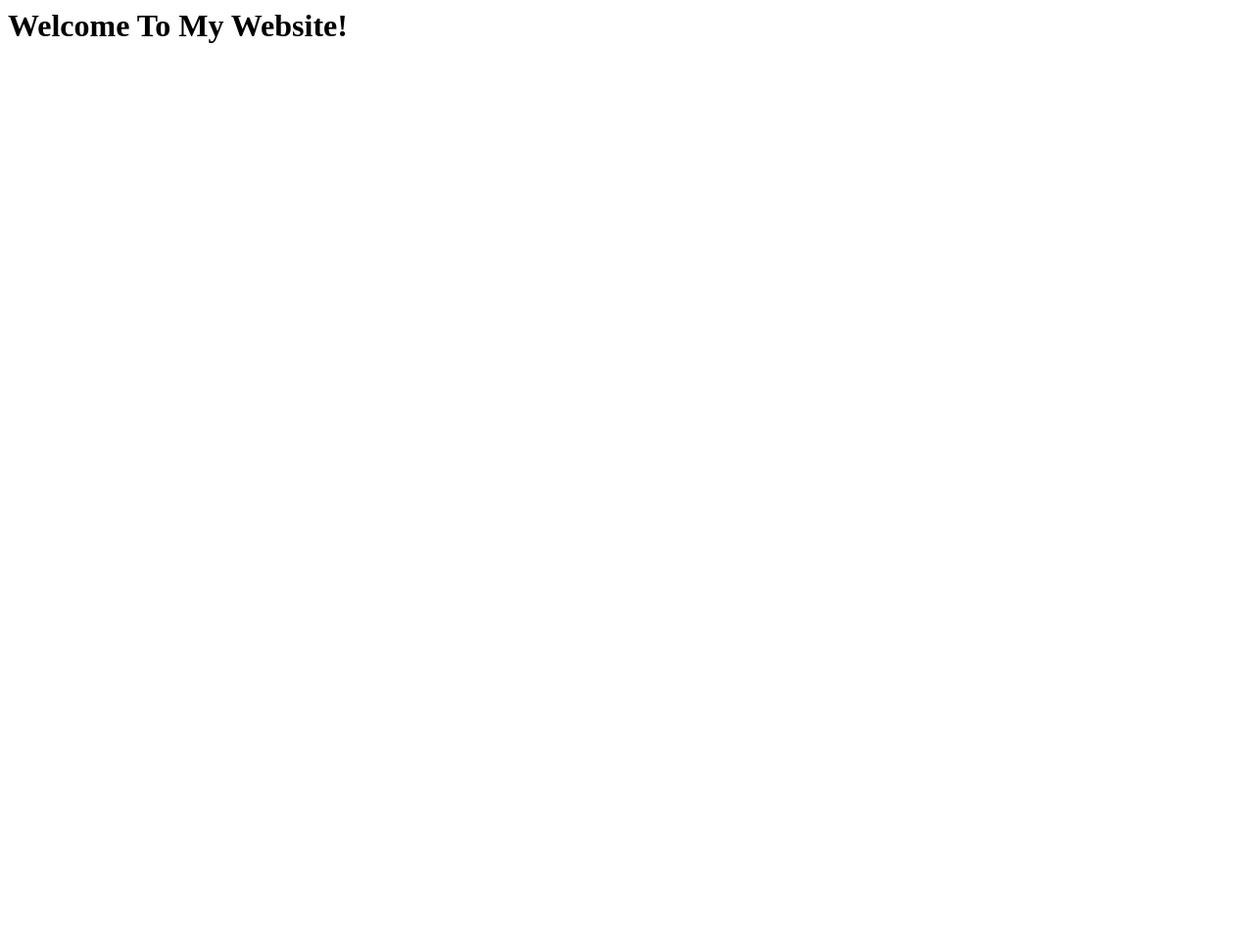
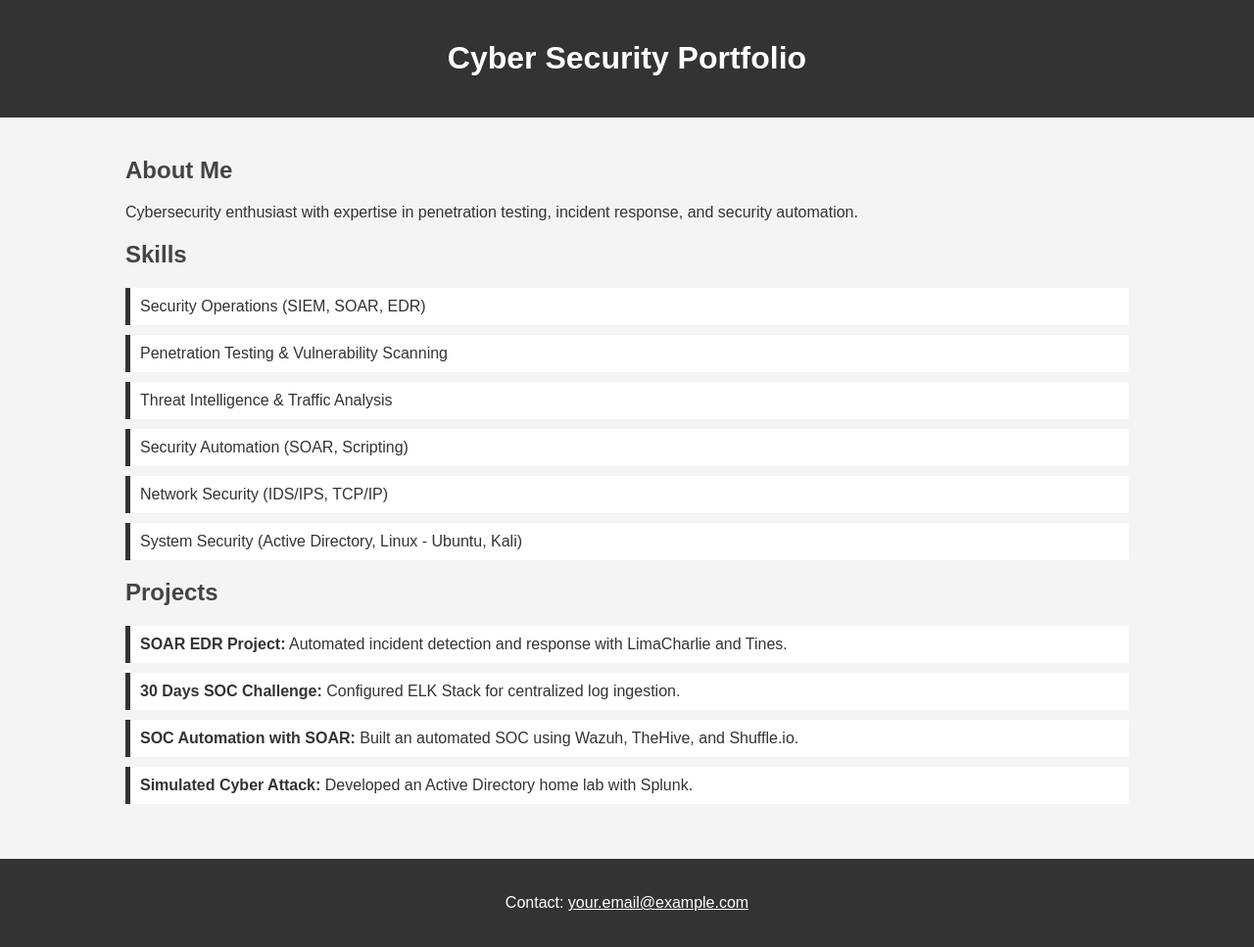
Before and after one commit to Vignesh0408/Vignesh-Ambaykar.Github.io, a plain HTML site: page index.html in a window 1280 px wide. Shown: the whole page at 98% size. Before the commit the page ends 800 px from the top, so only its background shows below. Drawn offline with Linux system fonts and the light colour scheme.

Commit message:
Update index.html

```diff
--- a/index.html
+++ b/index.html
@@ -1,8 +1,79 @@
-<html>
-  <head>
-    <title>My Website</title>
-  </head>
-  <body>
-    <h1>Welcome To My Website!</h1>
-  </body>
+<!DOCTYPE html>
+<html lang="en">
+<head>
+    <meta charset="UTF-8">
+    <meta name="viewport" content="width=device-width, initial-scale=1.0">
+    <title>Cyber Security Portfolio</title>
+    <style>
+        body {
+            font-family: Arial, sans-serif;
+            margin: 0;
+            padding: 0;
+            background-color: #f4f4f4;
+            color: #333;
+        }
+        header {
+            background: #333;
+            color: #fff;
+            padding: 20px;
+            text-align: center;
+        }
+        .container {
+            width: 80%;
+            margin: auto;
+            overflow: hidden;
+            padding: 20px;
+        }
+        h2 {
+            color: #444;
+        }
+        ul {
+            list-style-type: none;
+            padding: 0;
+        }
+        li {
+            background: #fff;
+            margin: 10px 0;
+            padding: 10px;
+            border-left: 5px solid #333;
+        }
+        footer {
+            text-align: center;
+            padding: 20px;
+            background: #333;
+            color: #fff;
+            margin-top: 20px;
+        }
+    </style>
+</head>
+<body>
+    <header>
+        <h1>Cyber Security Portfolio</h1>
+    </header>
+    <div class="container">
+        <h2>About Me</h2>
+        <p>Cybersecurity enthusiast with expertise in penetration testing, incident response, and security automation.</p>
+
+        <h2>Skills</h2>
+        <ul>
+            <li>Security Operations (SIEM, SOAR, EDR)</li>
+            <li>Penetration Testing & Vulnerability Scanning</li>
+            <li>Threat Intelligence & Traffic Analysis</li>
+            <li>Security Automation (SOAR, Scripting)</li>
+            <li>Network Security (IDS/IPS, TCP/IP)</li>
+            <li>System Security (Active Directory, Linux - Ubuntu, Kali)</li>
+        </ul>
+
+        <h2>Projects</h2>
+        <ul>
+            <li><strong>SOAR EDR Project:</strong> Automated incident detection and response with LimaCharlie and Tines.</li>
+            <li><strong>30 Days SOC Challenge:</strong> Configured ELK Stack for centralized log ingestion.</li>
+            <li><strong>SOC Automation with SOAR:</strong> Built an automated SOC using Wazuh, TheHive, and Shuffle.io.</li>
+            <li><strong>Simulated Cyber Attack:</strong> Developed an Active Directory home lab with Splunk.</li>
+        </ul>
+    </div>
+    <footer>
+        <p>Contact: <a href="mailto:your.email@example.com" style="color: #fff;">your.email@example.com</a></p>
+    </footer>
+</body>
 </html>
```
